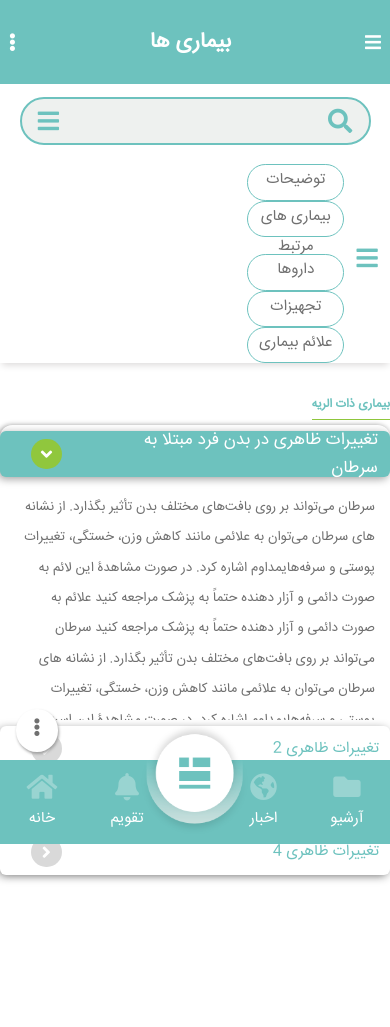
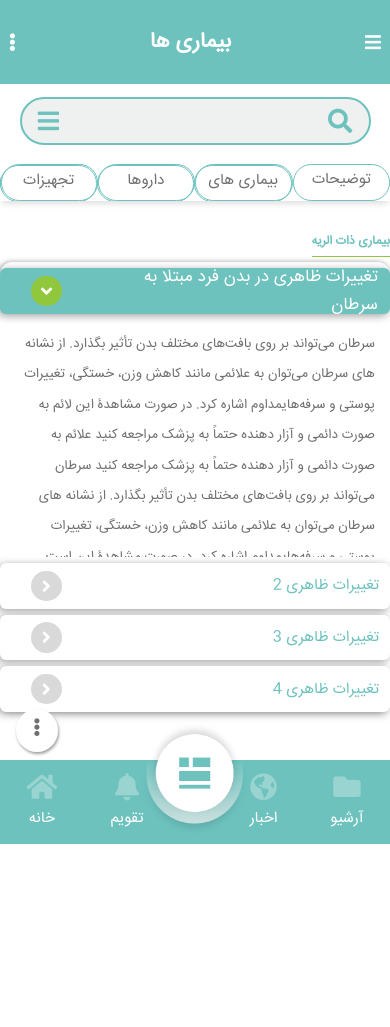
Before and after one commit to faezehbagheri/sinsa, a website: page illness.html in a window 390 px wide. After the commit the page ends 864 px from the top, so only its background shows below. Drawn offline with nearby package versions, Linux system fonts and the light colour scheme.

Commit message:
change tabs

```diff
--- a/illness.html
+++ b/illness.html
@@ -187,14 +187,14 @@
         </div>
         <!-- دسته بندی  -->
         <div class="mobile-header__suggestion flex r-reverse align-center">
-            <i class="fas fa-bars mobile-header__category--icon"></i>
             <div class="mobile-header__category flex r-reverse align-center owl-carousel" id="dastebansi">
-                <nav class="tabs">
-                    <a class="mobile-header__category--item" data-trigger="content01" class="active">توضیحات</a>
-                    <a class="mobile-header__category--item" data-trigger="content02">بیماری های مرتبط</a>
-                    <a class="mobile-header__category--item" data-trigger="content03">داروها</a>
-                    <a class="mobile-header__category--item" data-trigger="content04">تجهیزات</a>
-                    <a class="mobile-header__category--item" data-trigger="content05">علائم بیماری</a>
+                <nav class="tabs flex">
+                    <a data-trigger="content01" class="active"><span class="amodi-tab__item">توضیحات</span></a>
+                    <a class="amodi-tab__item" data-trigger="content02"><span class="amodi-tab__item">بیماری های مرتبط</span></a>
+                    <a class="amodi-tab__item" data-trigger="content03"><span class="amodi-tab__item">داروها</span></a>
+                    <a class="amodi-tab__item" data-trigger="content04"><span class="amodi-tab__item">تجهیزات</span></a>
+                    <a class="amodi-tab__item" data-trigger="content05"><span class="amodi-tab__item">علائم بیماری</span>
+                    </a>
                 </nav>
                 <!-- <a class="mobile-header__category--item active-item" data-trigger="content01">توضیحات</a>
                 <a class="mobile-header__category--item" data-trigger="content02">بیماری های مرتبط</a>
--- a/sass/components/_amodi-tab.scss
+++ b/sass/components/_amodi-tab.scss
@@ -53,6 +53,18 @@
         }
     }
 
+    &__item{
+        font-size: 2.5rem;
+        color: $color-gray;
+        text-align: center;
+        display: inline-block !important;
+        width: 16rem !important;
+        height: 6rem;
+        border: 1px solid $color-primary;
+        border-radius: 3rem;
+        line-height: 5rem;
+    }
+
 
     &__prev-control {
         display:none;
```
Also changed, not shown: assets/css/style.css.
